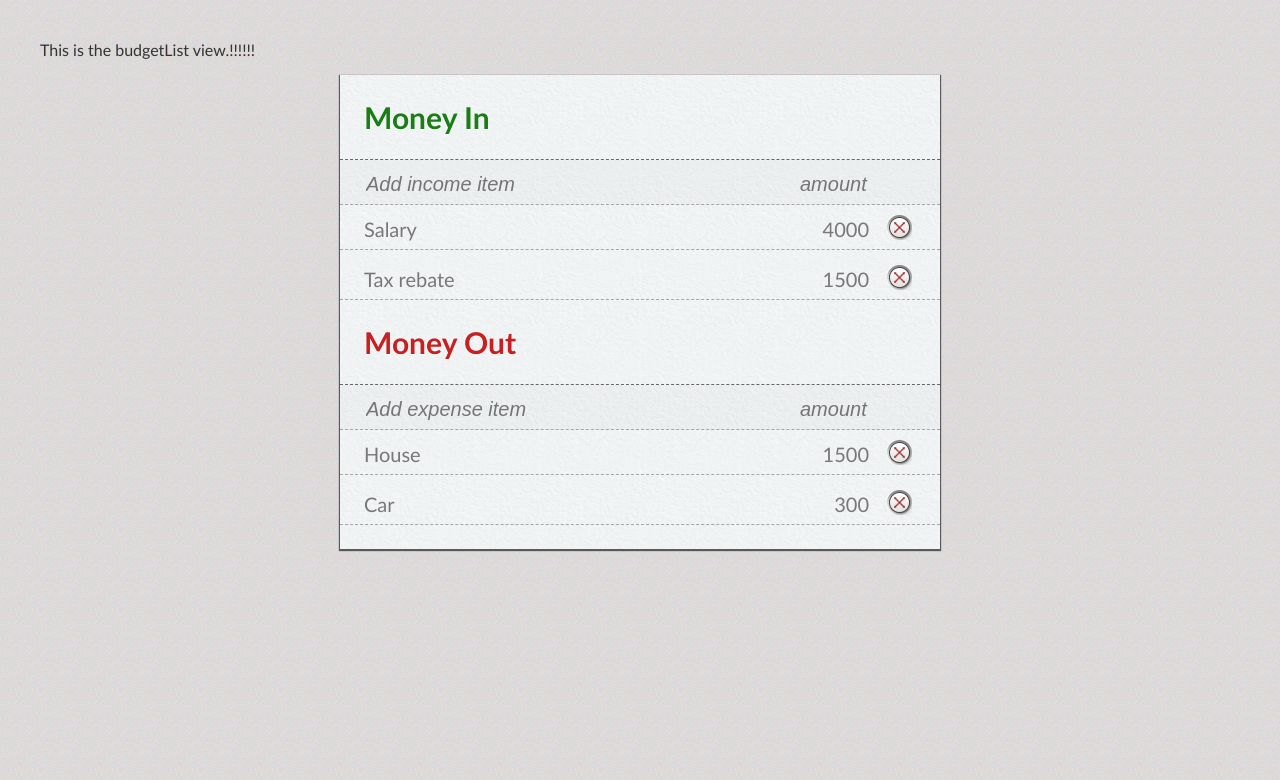
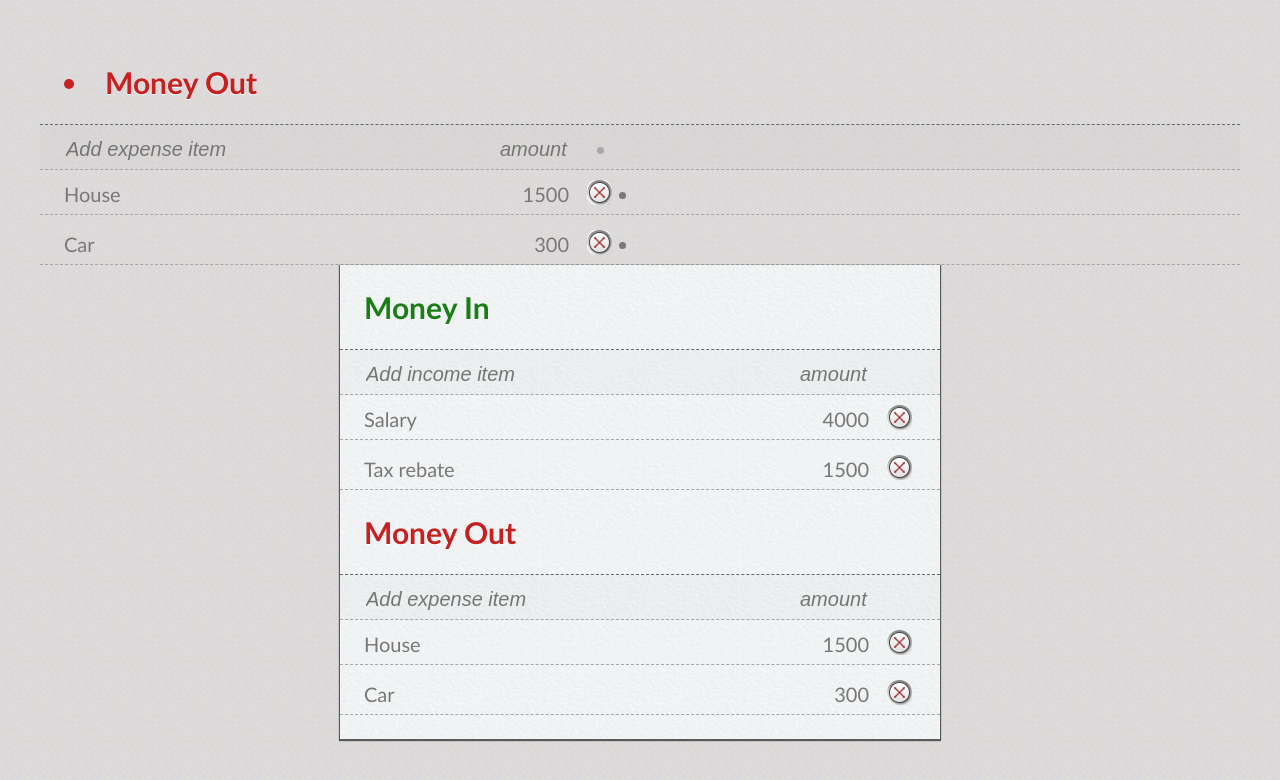
Before and after one commit to hendrikswan/angular-budget, a website: page app/index.html in a window 1280 px wide. Drawn offline with nearby package versions, Linux system fonts and the light colour scheme; some packages are replaced by stand-ins of ours.

Commit message:
autocommit on change

```diff
--- a/app/views/budgetList.html
+++ b/app/views/budgetList.html
@@ -1 +1,21 @@
-<p>This is the budgetList view.!!!!!!</p>
+  <li class="budget-heading expense">
+    Money Out
+  </li>
+  <li class="budget-input budget-row">
+    <input  class="description-input"
+            placeholder="Add expense item"
+            ng-model="expenseItem.description"
+            ng-keyup="add($event, 'expense')" />
+
+    <input  class="amount-input"
+            placeholder="amount"
+            ng-model="expenseItem.amount"
+            ng-keyup="add($event, 'expense')" />
+  </li>
+
+  <li class="budget-row row-animate" ng-repeat="item in expense">
+      <div class="budget-description">{{item.description}}</div>
+      <div class="budget-amount">{{item.amount}}</div>
+
+      <a class="budget-delete-link " ng-click="delete(item, 'expense')"></a>
+  </li>
```
